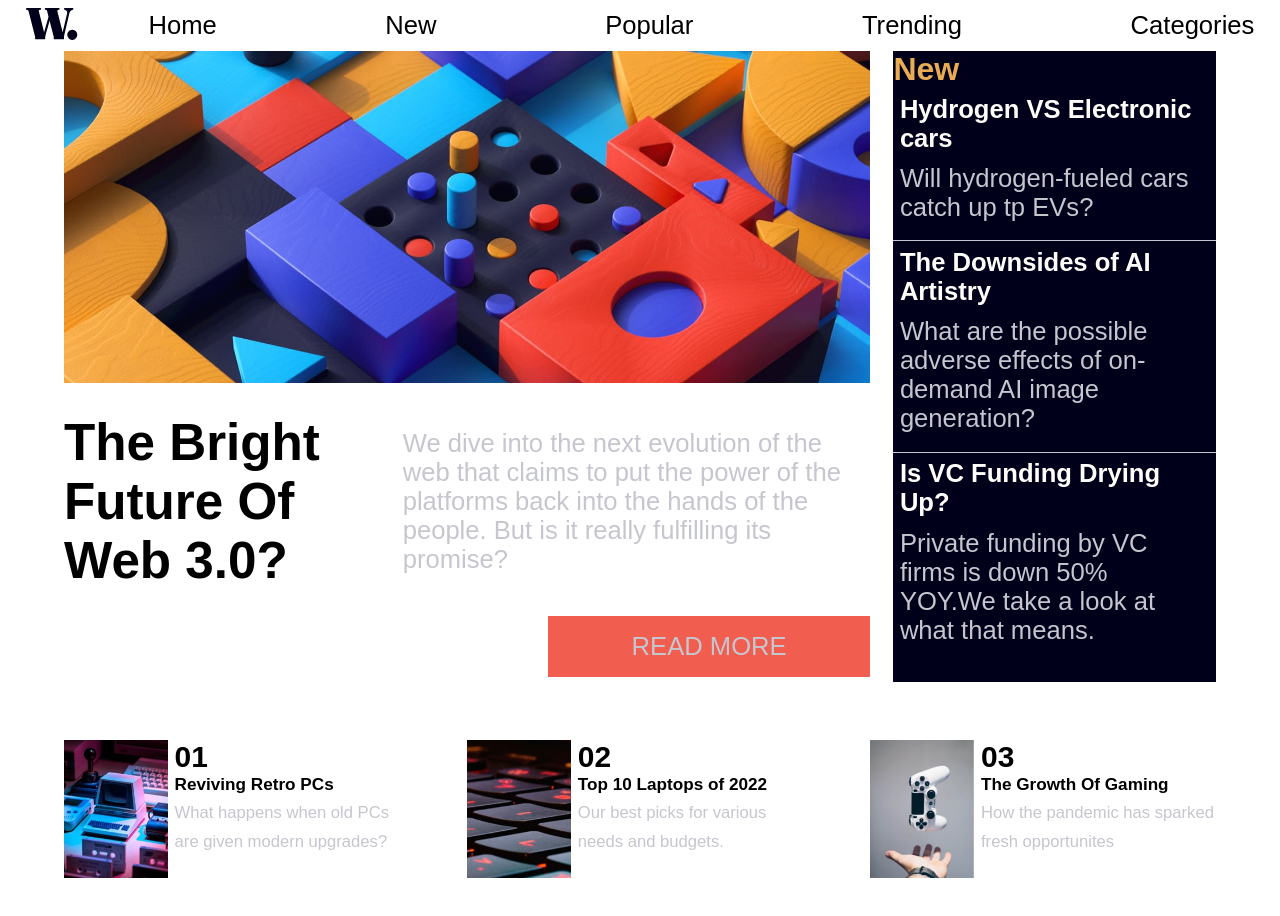
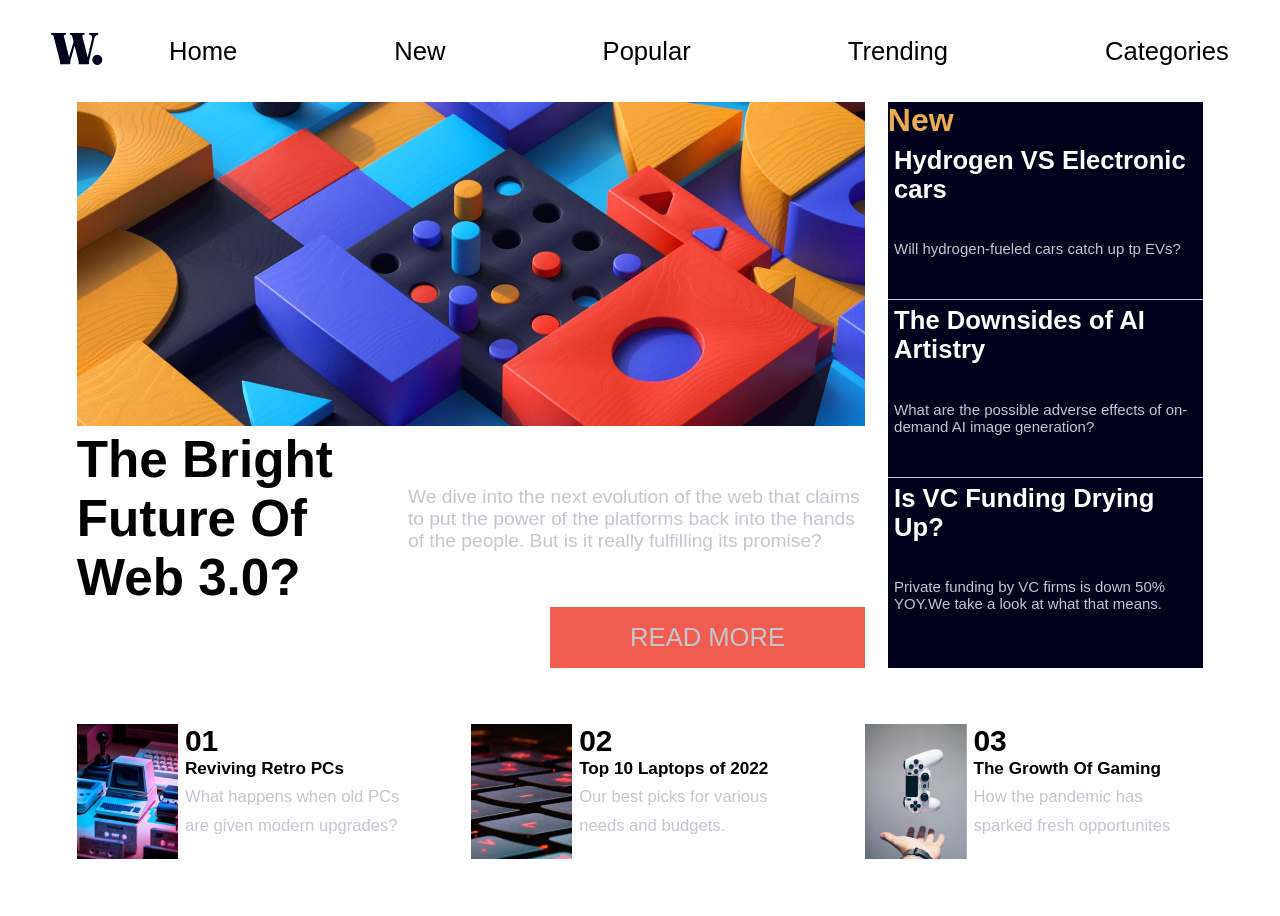
Before and after one commit to kindnesskay/kindnesskay.github.io, a plain HTML site: page News_hompage/index.html in a window 1280 px wide. Drawn offline with Linux system fonts and the light colour scheme.

Commit message:
quick style fix

```diff
--- a/News_hompage/style.css
+++ b/News_hompage/style.css
@@ -23,7 +23,7 @@ body {
   min-height: fit-content;
 }
 main{
-  padding: 5%;
+  padding:clamp(5%,6%,12%);
   padding-top: 0;
 }
 
@@ -39,7 +39,7 @@ main{
 nav {
   position: relative;
   max-height: 50px;
-  padding: 2%;
+  padding: 4%;
   display: flex;
   justify-content: space-between;
   align-items: center;
@@ -65,7 +65,6 @@ ul {
 .content {
   height: auto;
   width: 70%;
-  padding-bottom: 5%;
 }
 
 .banner_image {
@@ -74,7 +73,7 @@ ul {
   overflow: hidden;
 }
 .infomation {
-  height: 40%;
+  height:auto;
   display: flex;
   align-items: center;
   justify-content: space-between;
@@ -87,7 +86,7 @@ ul {
 .text {
   width: 58%;
   color: var(--grayishBlue);
-  font-size: clamp(2vw, 2.5vw, 15px);
+  font-size: clamp(1.5vw, 2.5vw, 15px);
 }
 .more {
   width: 40%;
@@ -120,7 +119,7 @@ ul {
 
 .info_content {
   font-weight: 400;
-  font-size: clamp(2vw, 2.2vw, 1em);
+  font-size: clamp(10px,2.5vw,15px);
   padding: 2%;
   display: grid;
   justify-content: space-around;
```
